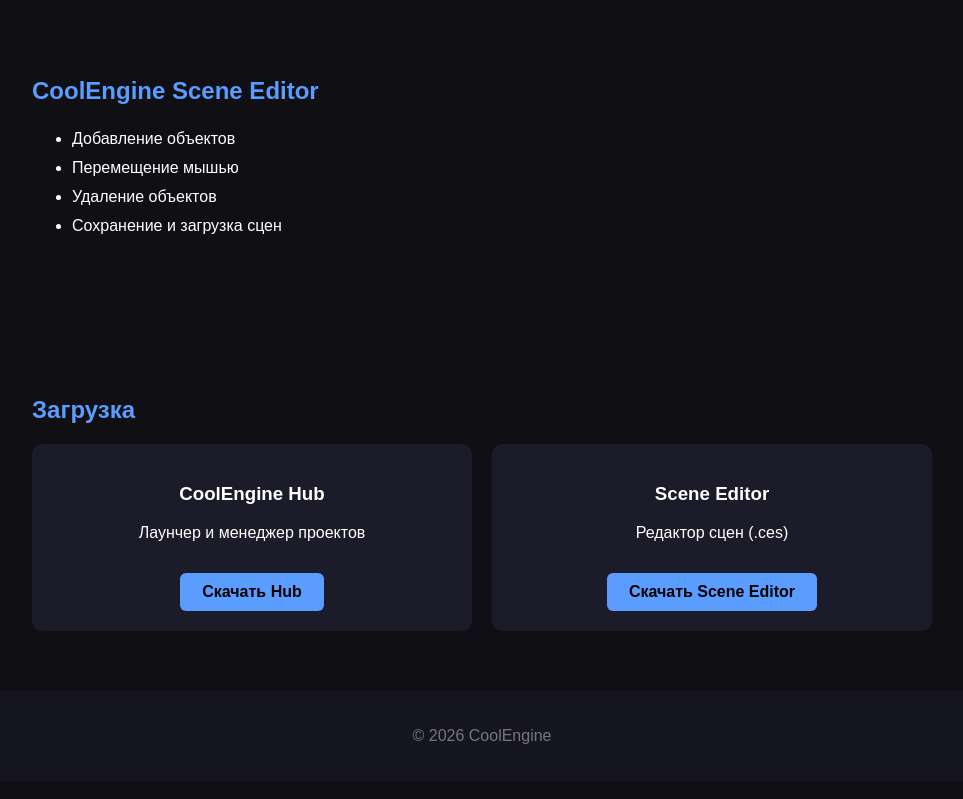
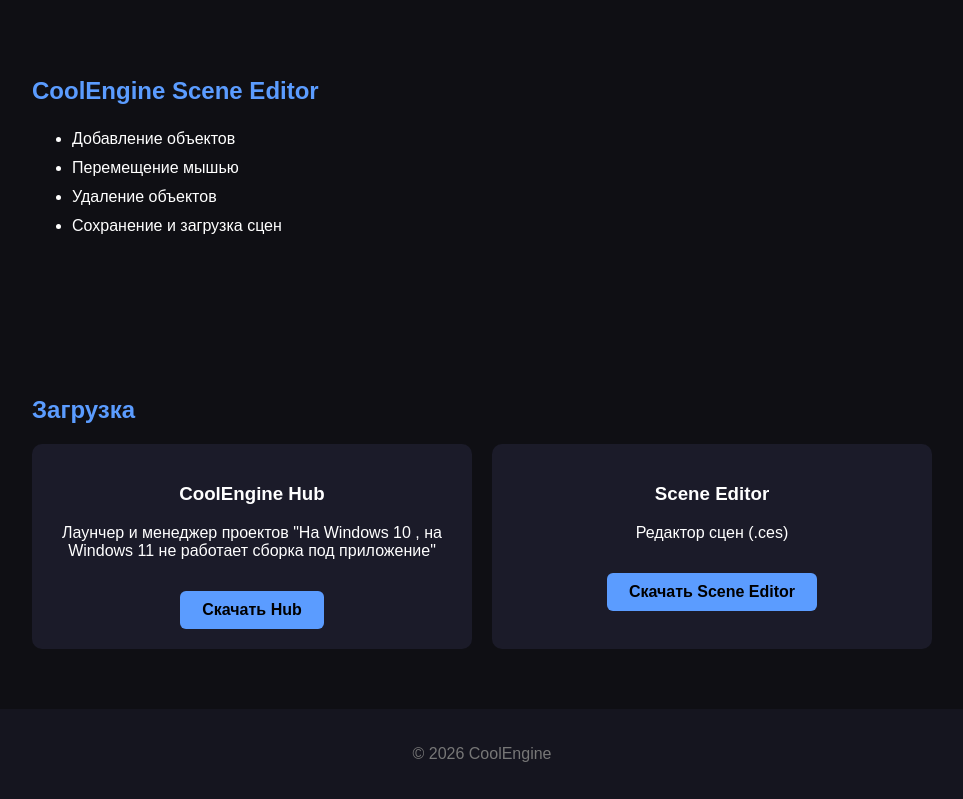
Before and after one commit to coolcoolcool-cketch/CoolEngine, a plain HTML site: page index.html in a window 1280 px wide. Shown: the part 934-1733 px from the top of the page, without its empty margins (158-1121 px from the left). Drawn offline with Linux system fonts and the light colour scheme.

Commit message:
Add files via upload

```diff
--- a/index.html
+++ b/index.html
@@ -57,7 +57,7 @@
     <div class="cards">
         <div class="card">
             <h3>CoolEngine Hub</h3>
-            <p>Лаунчер и менеджер проектов</p>
+            <p>Лаунчер и менеджер проектов "На Windows 10 , на Windows 11 не работает сборка под приложение"</p>
             <a class="btn" href="CoolEngineHub.zip" download>
                 Скачать Hub
             </a>
```
